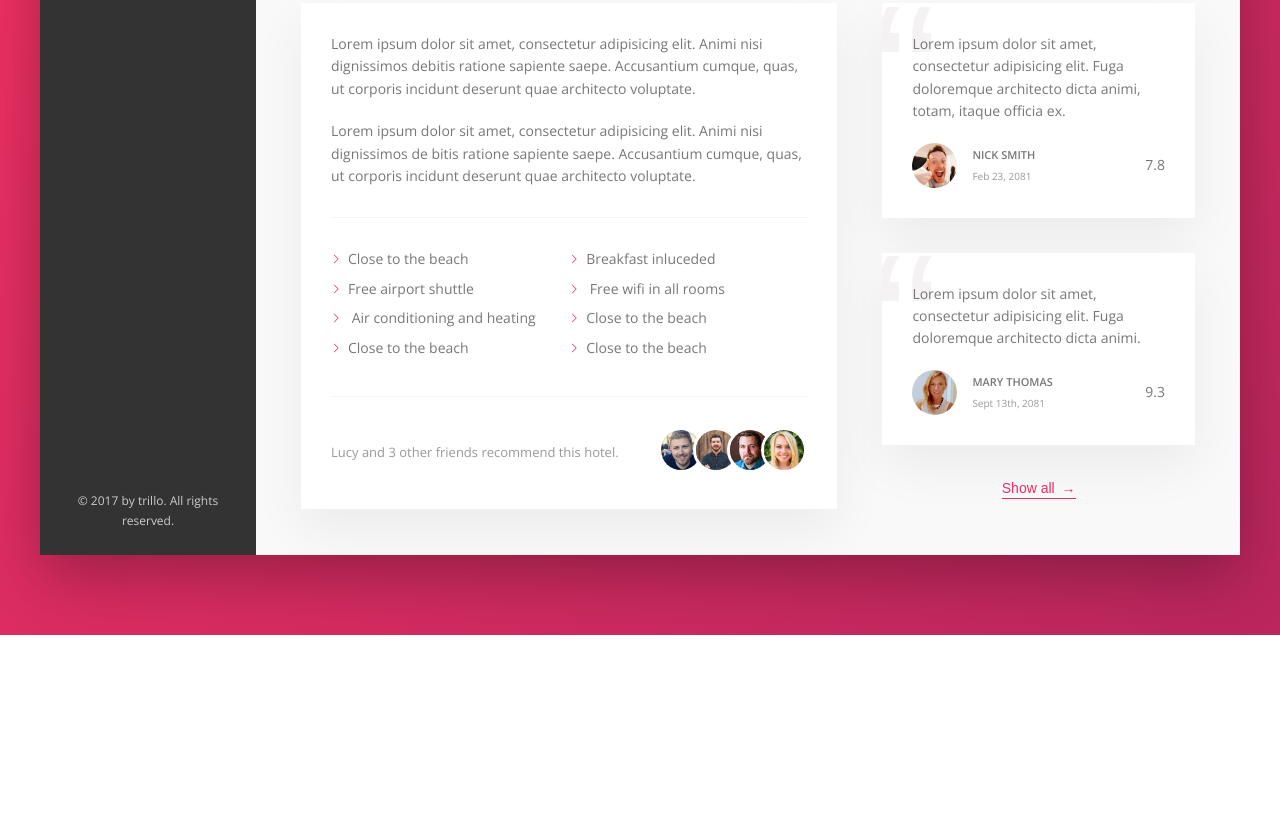
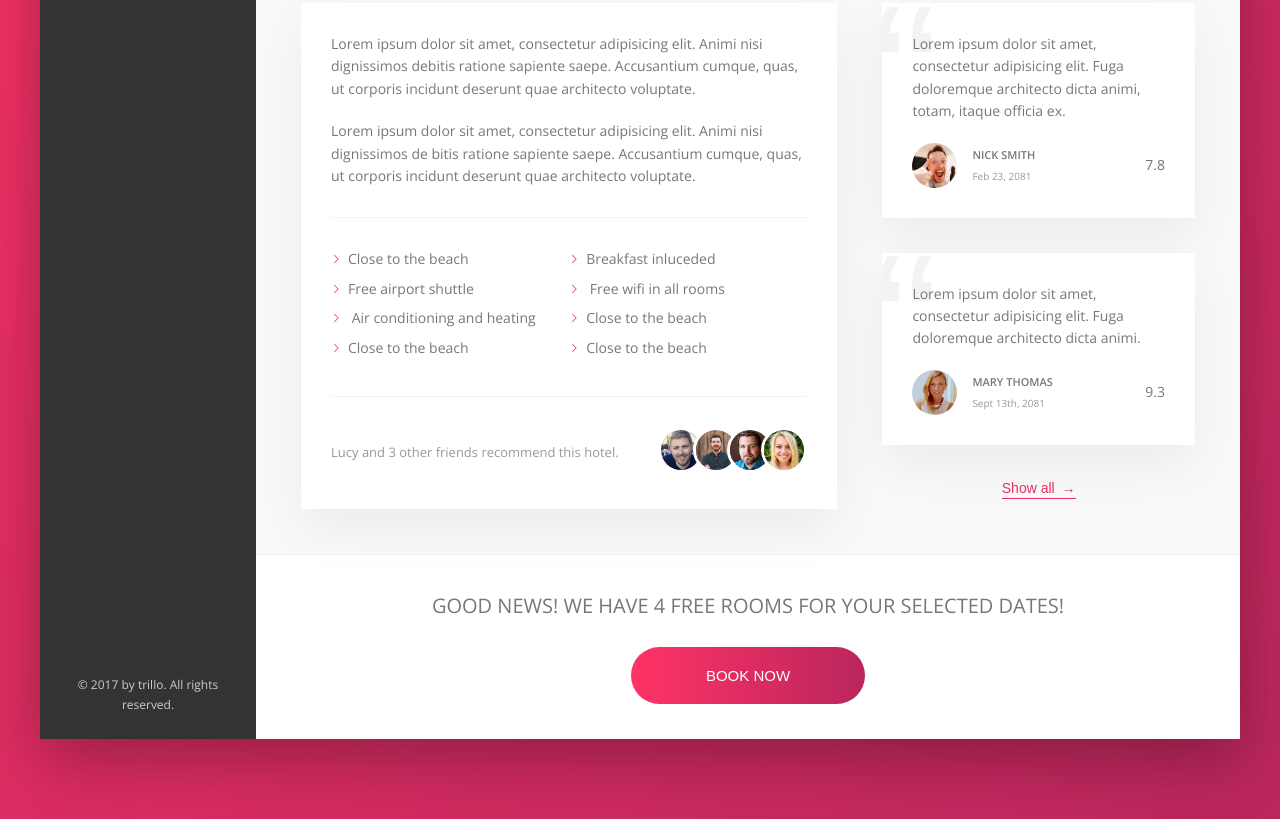
Before and after one commit to mokiong/Trillo, a website: page index.html in a window 1280 px wide. Shown: the part 644-1463 px from the top of the page. Before the commit the page ends 1279 px from the top, so only its background shows below. Drawn offline with nearby package versions, Linux system fonts and the light colour scheme.

Commit message:
Create last section

```diff
--- a/index.html
+++ b/index.html
@@ -289,6 +289,18 @@
                             </button>
                         </div>
                     </div>
+                    <div class="cta">
+                        <h2 class="cta__book-now">
+                            Good news! We have 4 free rooms for your selected
+                            dates!
+                        </h2>
+                        <button class="btn">
+                            <span class="btn__visible">Book now</span>
+                            <span class="btn__invisible"
+                                >Only 4 rooms left</span
+                            >
+                        </button>
+                    </div>
                 </main>
             </div>
         </div>
--- a/sass/_component.scss
+++ b/sass/_component.scss
@@ -284,11 +284,11 @@
 
     &:focus {
         outline: none;
-        animation: puslate 1s infinite;
+        animation: pulsate 1s infinite;
     }
 }
 
-@keyframes puslate {
+@keyframes pulsate {
     0% {
         transform: scale(1);
         box-shadow: none;
@@ -440,3 +440,74 @@
         z-index: 1;
     }
 }
+
+//////////////////////////////////
+// Call to action
+.cta {
+    padding: 3.5rem 0;
+    text-align: center;
+
+    &__book-now {
+        font-size: 2rem;
+        font-weight: 300;
+        text-transform: uppercase;
+        margin-bottom: 2.5rem;
+    }
+}
+
+.btn {
+    font-size: 1.5rem;
+    font-weight: 300;
+    text-transform: uppercase;
+    border: none;
+    border-radius: 100px;
+    border: none;
+    background-image: linear-gradient(
+        to right,
+        var(--color-primary-light),
+        var(--color-primary-dark)
+    );
+    color: white;
+    position: relative;
+    overflow: hidden;
+    cursor: pointer;
+
+    & > * {
+        display: inline-block;
+        height: 100%;
+        width: 100%;
+        transition: all 0.2s;
+    }
+
+    &__visible {
+        padding: 2rem 7.5rem;
+    }
+
+    &__invisible {
+        position: absolute;
+        padding: 2rem 0;
+        left: 0;
+        top: -100%;
+    }
+
+    &:hover {
+        background-image: linear-gradient(
+            to left,
+            var(--color-primary-light),
+            var(--color-primary-dark)
+        );
+    }
+
+    &:hover &__visible {
+        transform: translateY(100%);
+    }
+
+    &:hover &__invisible {
+        top: 0;
+    }
+
+    &:focus {
+        outline: none;
+        animation: pulsate 1s infinite;
+    }
+}
```
Also changed, not shown: css/style.css.
